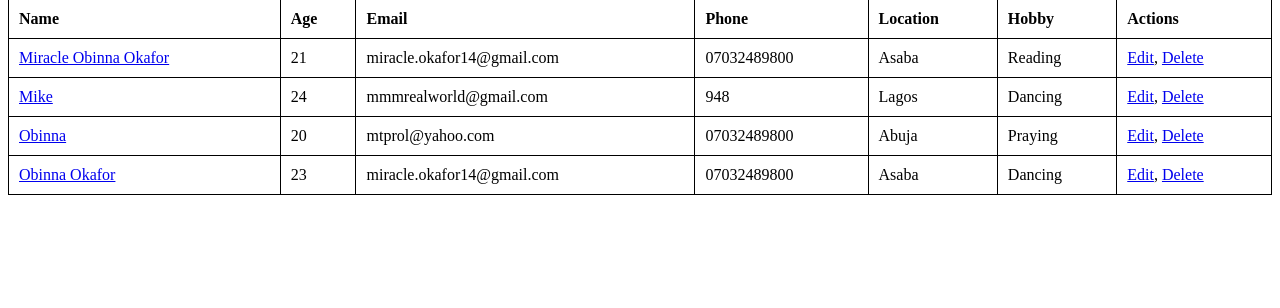
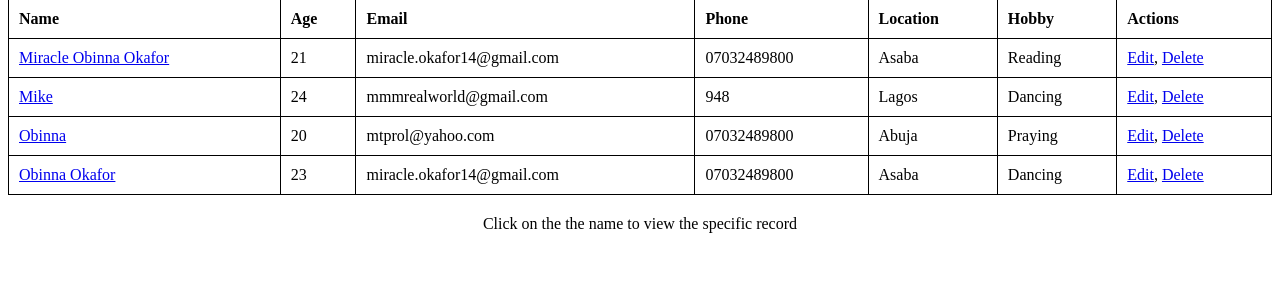
Before and after one commit to mddon/Individual_Project, a Django app: page /students/ in a window 1280 px wide. Shown: the part 166-474 px from the top of the page. Run offline with Django 5.2, Linux system fonts and the light colour scheme; data comes from the database, SQL or seed files in the repository; both versions use the stored data as it was after the commit.

Commit message:
student_list

```diff
--- a/student_management/students/templates/students/student_list.html
+++ b/student_management/students/templates/students/student_list.html
@@ -13,6 +13,10 @@
         th, td {
             padding: 10px;
             text-align: left;
+        }
+        p {
+            margin-top: 20px;
+            text-align: center;
         }
     </style>
 </head>
@@ -49,5 +53,6 @@
             {% endfor %}
         </tbody>
     </table>
+    <p>Click on the the name to view the specific record</p>
 </body>
 </html>
--- a/student_management/students/views.py
+++ b/student_management/students/views.py
@@ -4,9 +4,6 @@ from .forms import StudentForm
 
 def index(request):
     return render(request, 'students/index.html')
-
-from django.shortcuts import render, get_object_or_404
-from .models import Student
 
 def student_list(request, pk=None):
     students = Student.objects.all()
```
Also changed, not shown: student_management/db.sqlite3.
